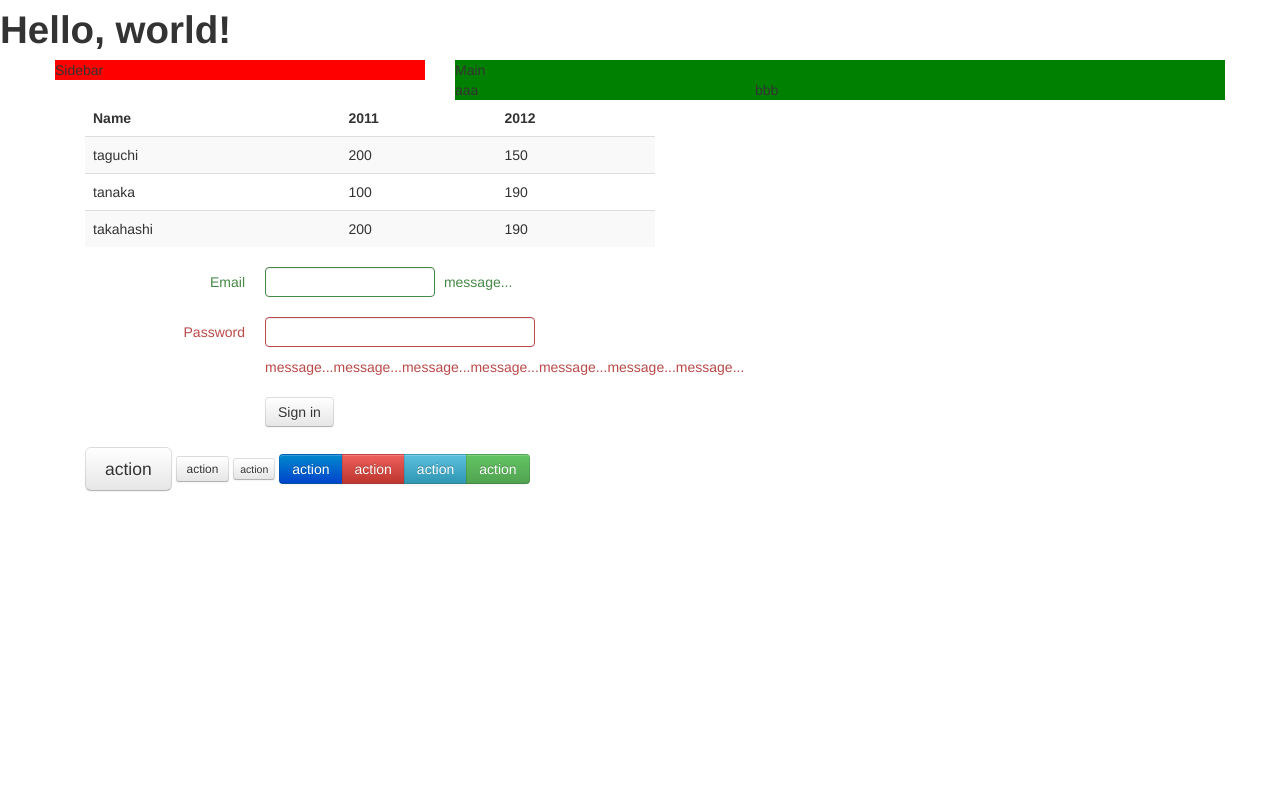
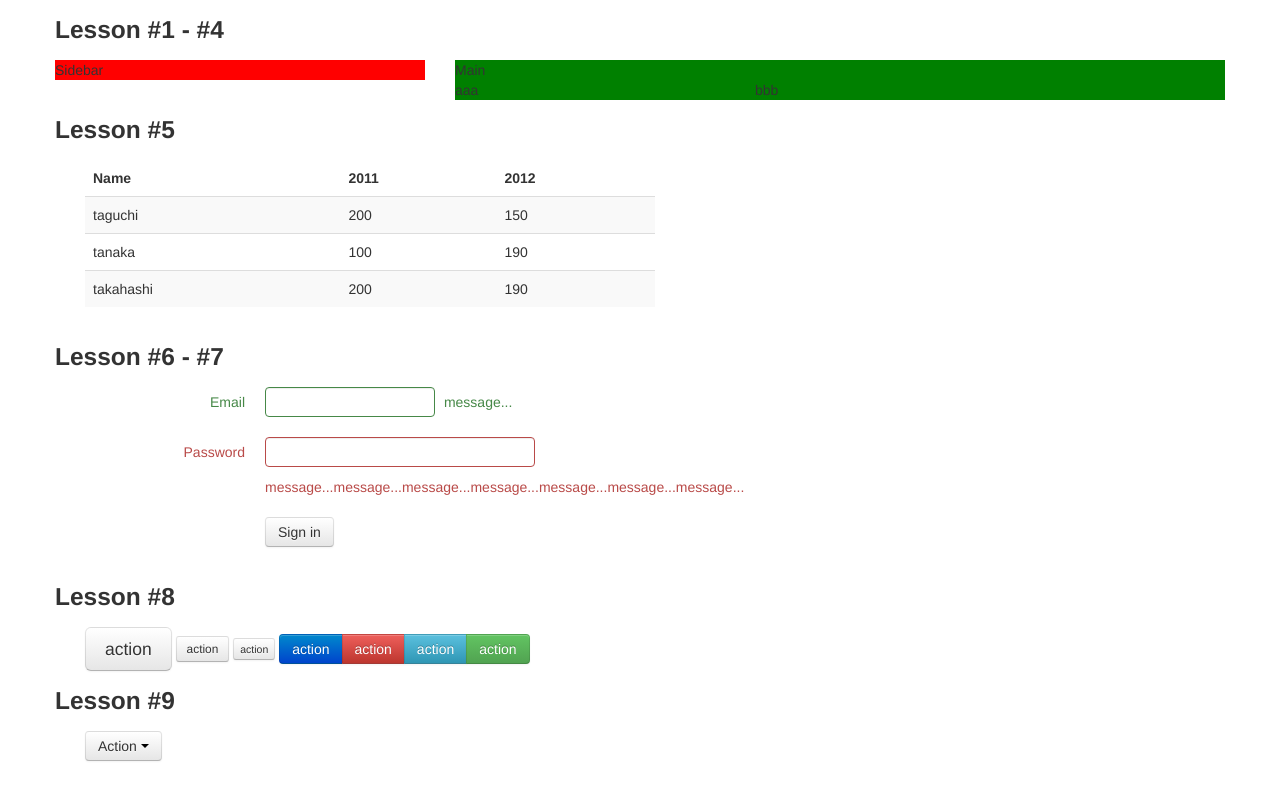
Before and after one commit to slash170/twitter-bootstrap, a plain HTML site: page index.html in a window 1280 px wide. Drawn offline with nearby package versions, Linux system fonts and the light colour scheme.

Commit message:
Lesson 9 commit.

```diff
--- a/index.html
+++ b/index.html
@@ -8,10 +8,9 @@
     <link href="css/bootstrap-responsive.min.css" rel="stylesheet" media="screen">
   </head>
   <body>
-    <h1>Hello, world!</h1>
-
     <!-- Lesson #1 - #4 -->
     <div class="container">
+      <h3>Lesson #1 - #4</h3>
       <div class="row">
 	<div class="span4" style="background:red">Sidebar</div>
 	<div class="span8" style="background:green">
@@ -26,6 +25,7 @@
 
     <!-- Lesson #5 -->
     <div class="container">
+      <h3>Lesson #5</h3>
       <div class="span6">
 	<table class="table table-striped table-hover">
 	  <thead>
@@ -42,6 +42,7 @@
 
     <!-- Lesson #6 - #7 -->
     <div class="container">
+      <h3>Lesson #6 - #7</h3>
       <div class="span6">
 	<form class="form-horizontal">
 
@@ -71,6 +72,7 @@
 
     <!-- Lesson #8 -->
     <div class="container">
+      <h3>Lesson #8</h3>
       <div class="span6">
 	<button class="btn btn-large">action</button>
 	<button class="btn btn-small">action</button>
@@ -86,6 +88,27 @@
       </div>
     </div>
 
+    <!-- Lesson #9 -->
+    <div class="container">
+      <h3>Lesson #9</h3>
+      <div class="span6">
+
+	<div class="btn-group">
+	  <a href="#" class="btn dropdown-toggle" data-toggle="dropdown">
+	    Action
+	    <span class="caret"></span>
+	  </a>
+	  <ul class="dropdown-menu">
+	    <li><a href="">Action 1</a></li>
+	    <li><a href="">Action 2</a></li>
+	    <li class="divider"></li>
+	    <li><a href="">Action 3</a></li>
+	  </ul>
+	</div>
+
+      </div>
+    </div>
+
     <script src="http://code.jquery.com/jquery.js"></script>
     <script src="js/bootstrap.min.js"></script>
   </body>
```
